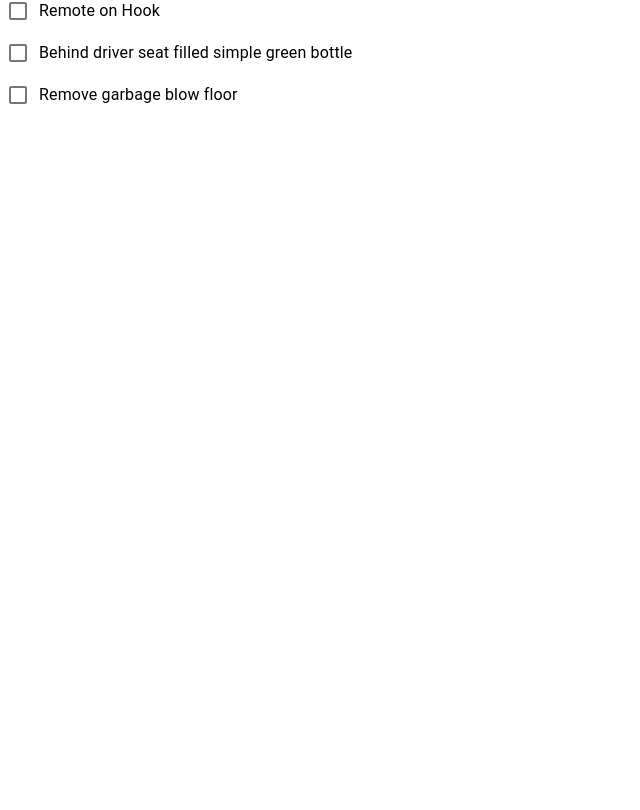
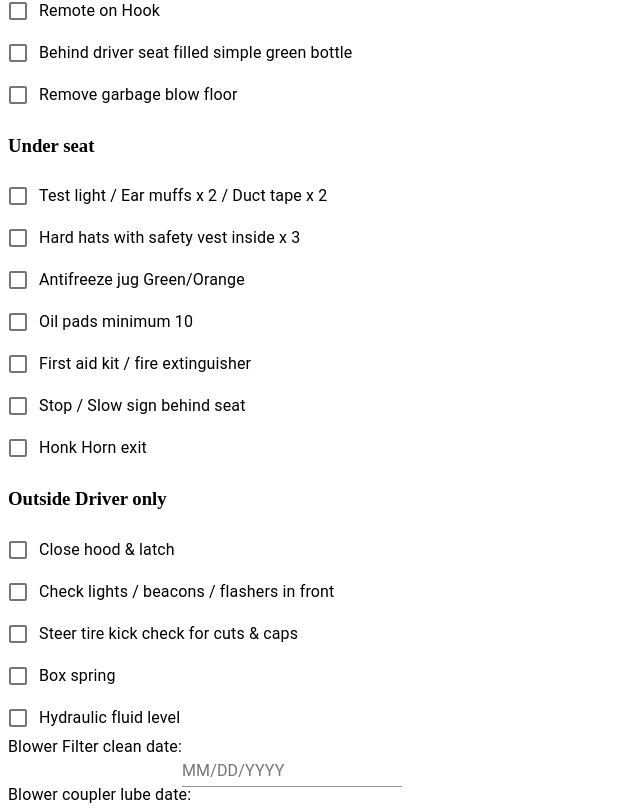
Before and after one commit to alexcravalho/GreenPDFInternal, a React app: page / in a window 1280 px wide. Shown: the part 1029-1839 px from the top of the page, without its empty margins (0-640 px from the left). Before the commit the page ends 1153 px from the top, so only its background shows below. Built offline with nearby package versions, Linux system fonts and the light colour scheme; the HTML template or start-up script is replaced by a standard one.

Commit message:
imported UnderSeat and OutsideDriver and added them to Form;

```diff
--- a/client/src/components/Form.tsx
+++ b/client/src/components/Form.tsx
@@ -1,6 +1,8 @@
 import React, { Component } from 'react';
 import { BeforeStartup } from './BeforeStartup';
 import { InsideFromDrivers } from './InsideFromDrivers';
+import { UnderSeat } from './UnderSeat';
+import { OutsideDriver } from './OutsideDriver';
 
 // interface AppState {
 // }
@@ -13,8 +15,6 @@ export class Form extends Component<{}, {}> {
     this.handleChange = this.handleChange.bind(this);
   }
 
-
-
   handleChange = (name: string) => (event: React.ChangeEvent<HTMLInputElement>) => {
     this.setState({ ...this.state, [name]: event.target.checked });
   };
@@ -25,6 +25,8 @@ export class Form extends Component<{}, {}> {
         <div className="form-left-column">
           <BeforeStartup />
           <InsideFromDrivers />
+          <UnderSeat />
+          <OutsideDriver />
         </div>
         <div className="form-right-column">
 
```
